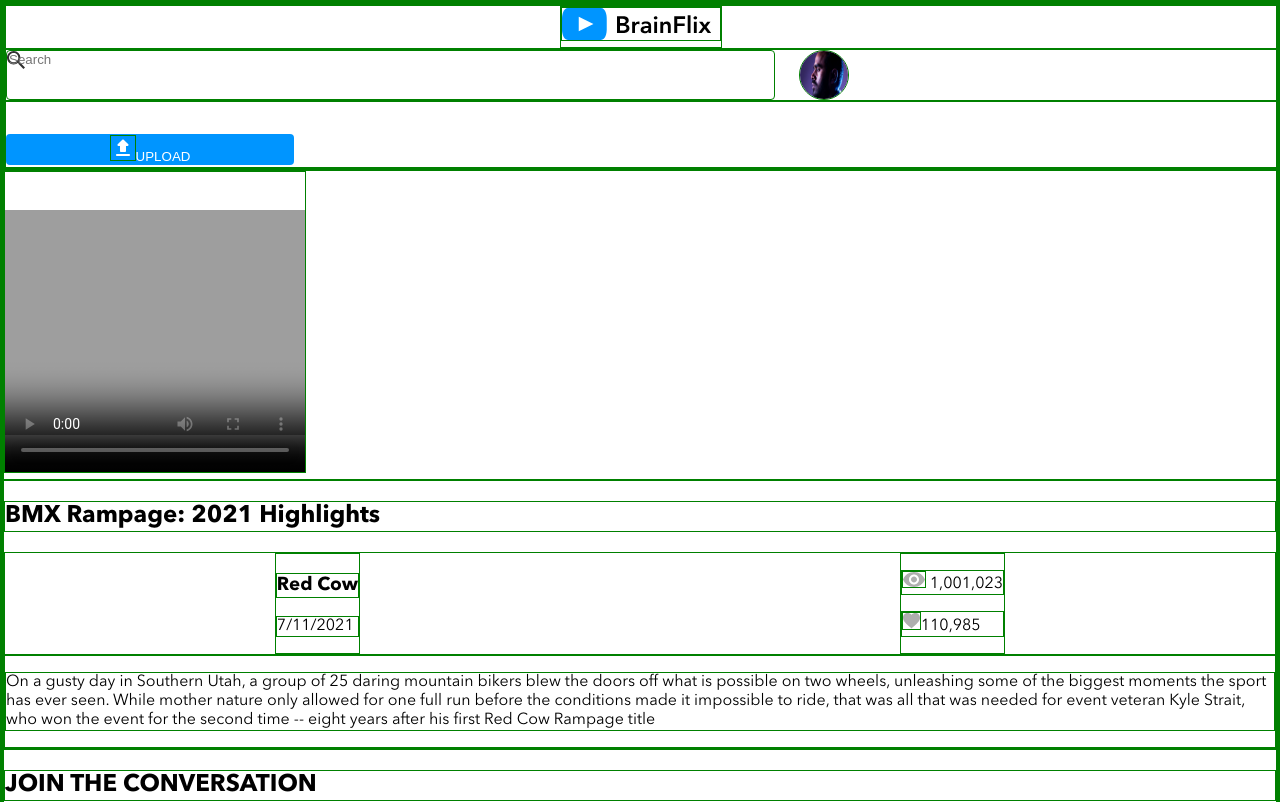
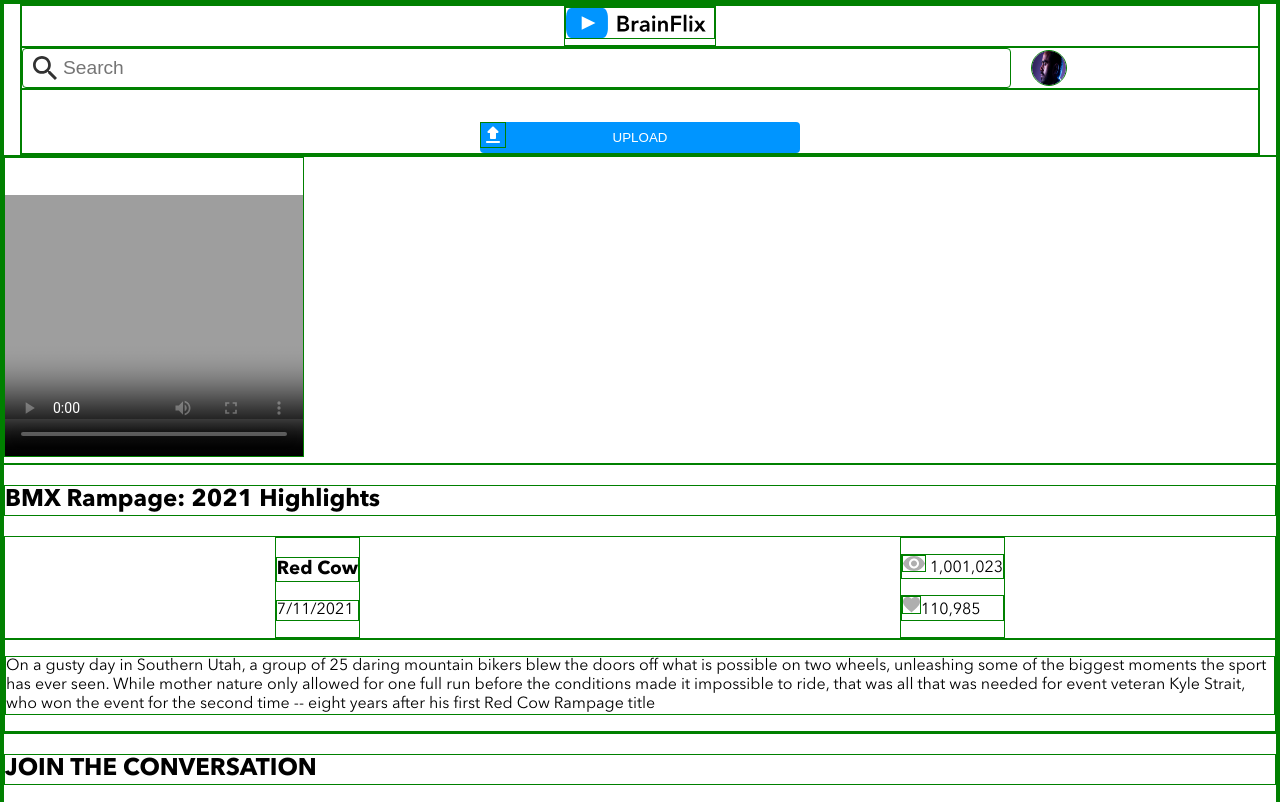
Before and after one commit to rm-jordan/brainflix, a React (Create React App) app: page / in a window 1280 px wide. Shown: the top 802 px of the page. Built offline with nearby package versions, Linux system fonts and the light colour scheme.

Commit message:
most styles done for header component, next will start the video component

```diff
--- a/src/components/Header/Header.js
+++ b/src/components/Header/Header.js
@@ -16,7 +16,9 @@ export default function Header () {
         </a>
         </div>
           <div className='header__search__container'>
-            <input className="header__search" type='text' id='search' placeholder='Search'></input>
+            <input className="header__search" type='text' id='search'
+            placeholder='Search'>
+            </input>
             <img className = 'header__img' src={defaultPic} alt='small icon of default a person' />
           </div>
 
--- a/src/components/Header/Header.scss
+++ b/src/components/Header/Header.scss
@@ -1,8 +1,5 @@
-* {
-  border: 1px solid green;
-}
-
 .header {
+  padding: 0rem 1rem;
   &__container {
     width: 100%;
     justify-content: center;
@@ -17,30 +14,41 @@
   &__search__container {
     display: flex;
     width: 100%;
+    align-items: center;
   }
   &__img {
-    height: 3rem;
-    width: 3rem;
+    height: 2.25rem;
+    width: 2.25rem;
     border-radius: 50%;
-    margin-left: 1.5rem;
+    margin-left: 1.25rem;
   }
   &__button {
-    width: 18rem;
+    width: 20rem;
+    padding: 0.5rem;
     border: none;
     border-radius: 4px;
     background-color: #0095ff;
     color: #ffffff;
+    position: relative;
+  }
+  &__button__icon {
+    position: absolute;
+    top: 0;
+    left: 0;
   }
   &__button__container {
     padding-top: 2rem;
+    display: flex;
+    justify-content: center;
   }
   &__search {
-    background: url(../../assets/images/Icons/search.svg);
     background-repeat: no-repeat;
-    width: 60%;
+    background-image: url(../../assets/images/Icons/search.svg);
+    background-size: 1.5rem;
+    background-position: 10px 50%;
+    width: 80%;
+    padding: 0.5rem 0rem 0.5rem 2.5rem;
     border-radius: 4px;
-    padding-bottom: 2rem;
+    font-size: 1.2rem;
   }
 }
-
-// make magnifying glass background of input tag
--- a/src/components/VideoList/VideoList.scss
+++ b/src/components/VideoList/VideoList.scss
@@ -1,4 +1,4 @@
 .videolist__img {
-  height: 300px;
-  width: 300px;
+  height: 12.5rem;
+  width: 12.5rem;
 }
--- a/src/styles/app.scss
+++ b/src/styles/app.scss
@@ -1,9 +1,18 @@
 // need to bring in fonts here
 @use "../styles/partials/typography" as *;
 @use "../styles/partials/mixins" as *;
+// @use "../styles/partials/global" as *;
+
+* {
+  box-sizing: border-box;
+  border: 1px solid green;
+}
+
+html {
+  font-size: 16px;
+}
 
 body {
-  font-size: 16px;
   font-family: "AvenirNext LT Pro";
   padding: 0;
   margin: 0;
```
Also changed, not shown: src/styles/partials/_global.scss (added).
